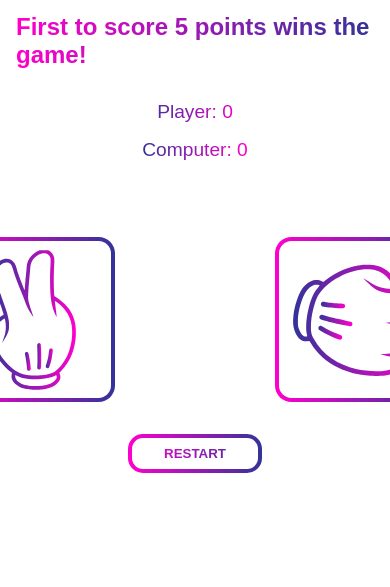
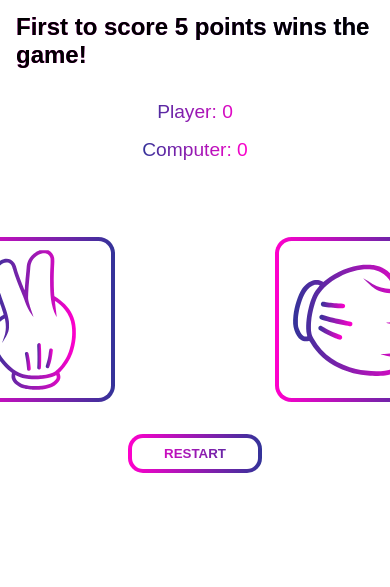
Before and after one commit to Gabrielius-code/RockPaperScissors, a plain HTML site: page index.html in a window 390 px wide. Shown: the part 257-844 px from the top of the page. Drawn offline with Linux system fonts and the light colour scheme.

Commit message:
text not showing in mobile

```diff
--- a/style.css
+++ b/style.css
@@ -61,8 +61,8 @@ main {
   background: #ff00cc; /* fallback for old browsers */
   background: var(--webkit-linear-gradient-pink);
   background: var(--linear-gradient-pink);
-  background-clip: text;
-  color: transparent;
+  -webkit-background-clip: text;
+  -webkit-text-color: transparent;
   font-size: 1.5rem;
   font-weight: bold;
 }
```
